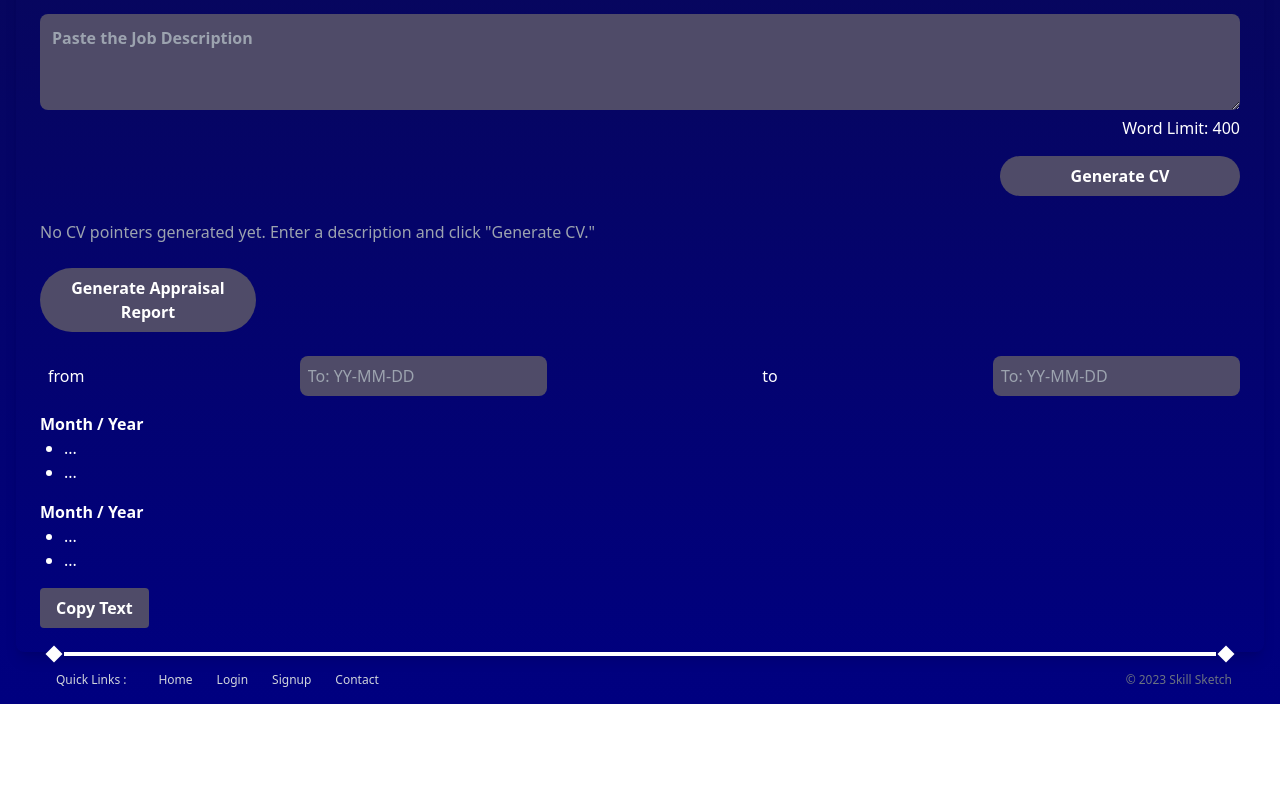
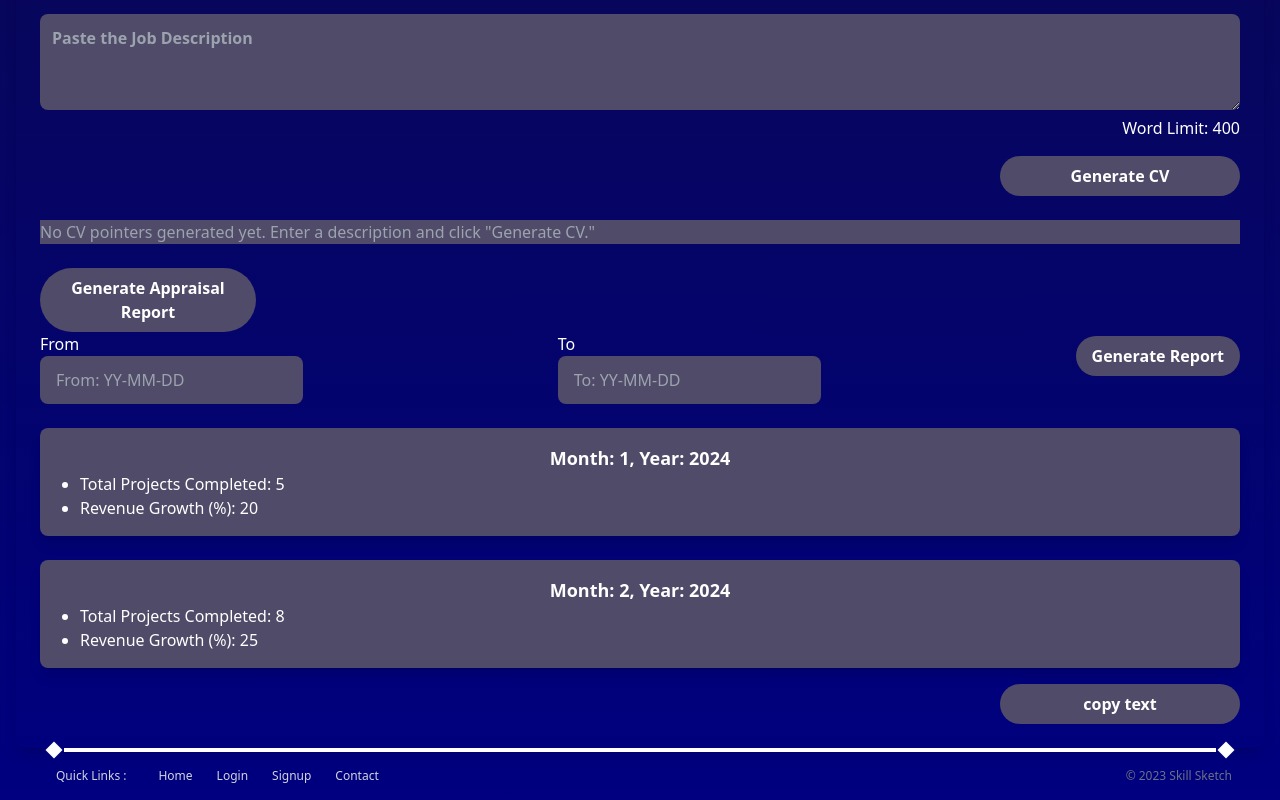
Before and after one commit to SyedShahab163/Chatbot_CVBuilde, a Next.js app: page /Detailpage in a window 1280 px wide. Shown: the part 1347-2147 px from the top of the page. Before the commit the page ends 2051 px from the top, so only its background shows below. Built offline with nearby package versions, Linux system fonts and the light colour scheme.

Commit message:
update detailpage

```diff
--- a/app/Detailpage/page.jsx
+++ b/app/Detailpage/page.jsx
@@ -128,7 +128,7 @@
   const [journalEntries, setJournalEntries] = useState([]);
   const [loading, setLoading] = useState(false);
   const [error, setError] = useState(false);
-
+  const [journalEntrie, setJournalEntrie] = useState([]);
   // Dummy Data (for fallback in case of API error)
   const dummyData = [
     {
@@ -311,30 +311,51 @@ const  datas =[
       // setError(true); // Show error if API fails
     }
   };
-  const handleappraisal = async () => {
-    setLoading(true);
-    setError(false);
+  const [startDate, setStartDate] = useState(""); // State for "From" input
+  const [endDate, setEndDate] = useState(""); // State for "To" input
+
+  // Initialize with hardcoded numerical data
+  const [appraisalData, setAppraisalData] = useState([
+    {
+      month: 1, // January
+      year: 2024,
+      details: [5, 20], // Numerical details: e.g., completed projects, revenue growth percentage
+    },
+    {
+      month: 2, // February
+      year: 2024,
+      details: [8, 25], // Numerical details
+    },
+  ]);
+
+  const [isLoading, setIsLoading] = useState(false); // Loading state
+  const [hasError, setHasError] = useState(false); // Error state
+
+  const handleAppraisal = async () => {
+    setIsLoading(true);
+    setHasError(false);
 
     try {
-      // API call
-      const response = await axios.get("https://chatbotcv-t5h0c8cj.b4a.run/generate_appraisal_report", {
-        params: {
-          keywords,
-          from_date: fromDate,
-          to_date: toDate,
+      const response = await axios.post(
+        "http://127.0.0.1:8000/generate_appraisal_report",
+        {
+          from_date: startDate,
+          to_date: endDate,
         },
-      });
+        {
+          headers: {
+            "Content-Type": "application/json",
+          },
+        }
+      );
 
-      // Update journal entries state
-      setJournalEntries(response.data || []);
+      // Update state with API response
+      setAppraisalData(response.data || []);
     } catch (err) {
       // console.error("API Error:", err);
-
-      // Use dummy data as fallback
-      setError(true);
-      setJournalEntries(dummyData);
+      setHasError(true);
     } finally {
-      setLoading(false);
+      setIsLoading(false);
     }
   };
 
@@ -579,76 +600,9 @@ const  datas =[
       </div>
     )}
   </div>
-
-
-
-
-
-{/*
-    {apiData.length > 0 && (
-
-      <div>
-        {apiData.map((entry, index) => (
-          <div key={index} className="p-4 rounded-lg mb-6">
-            <div className="flex items-center justify-between mb-4">
-              <span className="text-white" value={entry.date} onChange={(e) => set_b_date(e.target.value)}>Date: {entry.date} </span>
-
-              <input
-                type="text"
-                onChange={(e) => set_b_company_name(e.target.value)}
-                value={entry.company_name}
-                placeholder="Company Name"
-                className="w-1/3 px-3 py-2 bg-[#4F4B68] border border-gray-700 rounded-lg text-gray-300 focus:outline-none"
-                // readOnly
-              />
-              <input
-                type="text"
-                value={entry.keywords}
-
-                onChange={(e) => {
-                  set_b_keywords(e.target.value);
-                  console.log('Keywords:----------------------------------------kk-----', e.target.value);
-                }}
-                placeholder="Keyword"
-                className="w-1/3 px-3 py-2 bg-[#4F4B68]  border-gray-700 rounded-lg text-gray-300 focus:outline-none"
-                // readOnly
-              />
-            </div>
-            <div className="mb-4">
-              <textarea
-                rows="3"
-                onChange={(e) => set_b_detail_description(e.target.value)}
-
-                value={entry.detail_description}
-                placeholder="Detail Description"
-                className="w-full px-3 py-2 bg-[#4F4B68] border border-gray-700 rounded-lg text-gray-300 focus:outline-none"
-              ></textarea>
-            </div>
-
-            <div className="flex items-center justify-end space-x-4">
-              <button className="px-6 py-2  bg-[#4F4B68] rounded-lg hover: bg-[#4F4B68]">
-                Edit
-              </button>
-
-              <button className="px-6 py-2  bg-[#4F4B68] rounded-lg hover: bg-[#4F4B68]" onClick={BulkRecordhandle}
-
-              >
-                Record
-              </button>
-            </div>
-          </div>
-        ))}
-      </div>
-    )}
-
-    */}
       </div>
 
       </div>
-
-
-
-
       <div className=" item-left text-left w-full p-8 rounded-lg shadow-lg">
         <button
           onClick={fetchJournalEntries}
@@ -668,14 +622,14 @@ const  datas =[
           />
           <input
             type="text"
-            placeholder="From: DD/MM/YY"
+            placeholder="From: YY-MM-DD"
             value={fromDate}
             onChange={(e) => setFromDate(e.target.value)}
             className=" bg-[#4F4B68] text-white rounded-lg py-3 px-4 focus:outline-none w-full"
           />
           <input
             type="text"
-            placeholder="To: DD/MM/YY"
+            placeholder="To: YY-MM-DD"
             value={toDate}
             onChange={(e) => setToDate(e.target.value)}
             className=" bg-[#4F4B68] text-white rounded-lg py-3 px-4 focus:outline-none w-full"
@@ -751,60 +705,7 @@ const  datas =[
       <h1 className="  justify-left items-left text-xl text-center mt-2 font-bold py-2 bg-[#4F4B68]  rounded-full inline-block w-[12%]">
       Generate CV
           </h1>
-      {/* <textarea
 
-        className="w-full h-24 p-3 rounded-lg  bg-[#4F4B68] text-white  focus:outline-none font-bold mt-4"
-        placeholder="Paste the Job Description"
-
-        value={description}
-        onChange={(e) => setDescription(e.target.value)}
-      ></textarea> */}
-       {/* <p className="item-right text-right">Word Limit : 400</p>
-      {error && <p className="text-red-500 text-sm mt-2">Please ensure the description is under 400 characters.</p>}
-      <div className="flex items-center justify-end space-x-4">
-      <button
-        className=" bg-[#4F4B68] hover:bg-[#4F4B68] text-white font-bold py-2 px-4 rounded-full mt-4 w-[20%] item-end"
-        onClick={handleGenerateCvPointers}
-      >
-        Generate CV
-      </button> */}
-            {/* </div> */}
-            {/* {cvPointers.length === 0 ? (
-  <p>No CV pointers generated yet.</p>
-) : (
-  cvPointers.map((pointer, index) => (
-    <div key={index} className="mb-4">
-      <h3 className="font-semibold">Company name:</h3>
-      <ul className="list-disc pl-6">
-        <li>{result.pointer}</li>
-
-              </ul>
-    </div> */}
-
-  {/* ))
-
-)
- }   */}
-
-      {/* /* <div className="mt-6">
-
-        <div className="mt-2 text-white"> */}
-          {/* {cvPointers.length === 0 ? (
-            <p></p>
-          ) : (
-            cvPointers.map((pointer, index) => (
-              <div key={index} className="mb-4">
-                <h3 className="font-semibold">Company name:</h3>
-                <ul className="list-disc pl-6">
-                  <li>{pointer}</li>
-                  {/* Add more pointers if needed */}
-                {/* </ul>
-              </div>
-            ))
-          )} */}
-        {/* </div>
-      </div> */}
- {/* <div className="min-h-screen bg-[#4F4B68] mt-6 text-white p-6"> */}
   <textarea
     className="w-full h-24 p-3 rounded-lg bg-[#4F4B68]  text-white focus:outline-none font-bold mt-4"
     placeholder="Paste the Job Description"
@@ -821,7 +722,7 @@ const  datas =[
       Generate CV
     </button>
   </div>
-  <div className="mt-6">
+  <div className="mt-6 bg-[#4F4B68]">
     {cvPointers.length > 0 ? (
       cvPointers.map((company, index) => (
         <div key={index} className="mb-6">
@@ -842,44 +743,80 @@ const  datas =[
         Generate Appraisal Report
       </button>
 
-      <div className="mt-6">
-
-        <div className="flex items-center justify-between mt-2">
-        <span className="text-white px-2">from</span>
-
+ {/* <div className="p-6 bg-[#131120] min-h-screen text-white"> */}
+      {/* Date Range Input Section */}
+      <div className="flex items-center justify-between space-x-2 mb-6">
+        <div className="flex flex-col">
+          <span>From</span>
           <input
             type="text"
-            className="w-1/ bg-[#4F4B68] text-white rounded-lg p-2 focus:outline-none"
-               placeholder="To: YY-MM-DD "
+            placeholder="From: YY-MM-DD"
+            value={startDate}
+            onChange={(e) => setStartDate(e.target.value)}
+            className="bg-[#4F4B68] text-white rounded-lg py-3 px-4 focus:outline-none"
           />
-          <span className="text-white px-2">to</span>
+        </div>
+        <div className="flex flex-col">
+          <span>To</span>
           <input
             type="text"
-            className="w-1/ bg-[#4F4B68] text-white rounded-lg p-2 focus:outline-none"
-               placeholder="To: YY-MM-DD"
+            placeholder="To: YY-MM-DD"
+            value={endDate}
+            onChange={(e) => setEndDate(e.target.value)}
+            className="bg-[#4F4B68] text-white rounded-lg py-3 px-4 focus:outline-none"
           />
         </div>
+        <button
+        onClick={handleAppraisal}
+        className="bg-[#4F4B68] hover:bg-[#6B6584] text-white font-bold py-2 px-4 rounded-full mb-6"
+        disabled={isLoading}
+      >
+        {isLoading ? "Generating..." : "Generate Report"}
+      </button>
+      </div>
 
-        <div className="mt-4">
-          <div className="mb-4 text-white">
-            <h3 className="font-semibold">Month / Year</h3>
-            <ul className="list-disc pl-6">
-              <li>...</li>
-              <li>...</li>
-            </ul>
-          </div>
-          <div className="text-white">
-            <h3 className="font-semibold">Month / Year</h3>
-            <ul className="list-disc pl-6">
-              <li>...</li>
-              <li>...</li>
-            </ul>
-          </div>
+      {/* Generate Button */}
+
+
+      {/* Error Message */}
+      {hasError && (
+        <div className="text-red-500 font-semibold mb-4">
+          Failed to fetch data. Please try again.
         </div>
+      )}
+
+      {/* Journal Entries Section */}
+      <div className="space-y-6">
+        {appraisalData.length > 0 ? (
+          appraisalData.map((entry, index) => (
+            <div
+              key={index}
+              className="bg-[#4F4B68] p-4 rounded-lg shadow-lg mb-4"
+            >
+              <div className="text-center font-semibold text-lg">
+                Month: {entry.month}, Year: {entry.year}
+              </div>
+              <ul className="list-disc pl-6">
+                <li>Total Projects Completed: {entry.details[0]}</li>
+                <li>Revenue Growth (%): {entry.details[1]}</li>
+              </ul>
+            </div>
+          ))
+        ) : (
+          <div className="text-gray-400">No data available. Please generate a report.</div>
+        )}
       </div>
-      <button className="bg-[#4F4B68] hover:bg-[#4F4B68] text-white font-bold py-2 px-4 rounded mt-4 w-20% text-right item-right">
-        Copy Text
-      </button>
+    {/* </div> */}
+    {/* </div> */}
+
+    <div className="flex items-center justify-end space-x-4">
+    <button
+      className="bg-[#4F4B68] hover:bg-[#4F4B68] text-white font-bold py-2 px-4 rounded-full mt-4 w-[20%]"
+
+    >
+      copy text
+    </button>
+  </div>
     </div>
       <footer className="w-full">
         <div className="container mx-auto px-8 w-full">
--- a/app/com/page.jsx
+++ b/app/com/page.jsx
@@ -1,4 +1,4 @@
-// "use client"
+ "use client"
 // import { useState } from 'react';
 
 // const CVGenerator = () => {
@@ -89,3 +89,158 @@
 // };
 
 // export default CVGenerator;
+import React, { useState } from "react";
+import axios from "axios";
+
+const Page = () => {
+  const [fromDate, setFromDate] = useState(""); // State for "From" input
+  const [toDate, setToDate] = useState(""); // State for "To" input
+  const [journalEntries, setJournalEntries] = useState([]); // API response data
+  const [loading, setLoading] = useState(false); // Loading state
+  const [error, setError] = useState(false); // Error state
+
+  // const handleAppraisal = async () => {
+  //   setLoading(true);
+  //   setError(false);
+
+  //   try {
+  //     const response = await axios.post(
+  //       "https://chatbotcv-t5h0c8cj.b4a.run/generate_appraisal_report",
+  //       {
+  //         from_date: fromDate,
+  //         to_date: toDate,
+  //       },
+  //       {
+  //         headers: {
+  //           "Content-Type": "application/json",
+  //         },
+  //       }
+  //     );
+
+  //     // Update journal entries state with API response
+  //     setJournalEntries(response.data || []); // Handle empty response
+  //   } catch (err) {
+  //     console.error("API Error:", err);
+  //     setError(true);
+  //   } finally {
+  //     setLoading(false);
+  //   }
+  // };
+  const [startDate, setStartDate] = useState(""); // State for "From" input
+  const [endDate, setEndDate] = useState(""); // State for "To" input
+
+  // Initialize with hardcoded dummy data
+  const [appraisalData, setAppraisalData] = useState([
+    {
+      month: "January",
+      year: 2024,
+      details: ["Completed 5 projects", "Achieved 20% revenue growth"],
+    },
+    {
+      month: "February",
+      year: 2024,
+      details: ["Introduced new workflow", "Increased team efficiency by 10%"],
+    },
+  ]);
+
+  const [isLoading, setIsLoading] = useState(false); // Loading state
+  const [hasError, setHasError] = useState(false); // Error state
+
+  const handleAppraisal = async () => {
+    setIsLoading(true);
+    setHasError(false);
+
+    try {
+      const response = await axios.post(
+        "http://127.0.0.1:8000/generate_appraisal_report",
+        {
+          from_date: startDate,
+          to_date: endDate,
+        },
+        {
+          headers: {
+            "Content-Type": "application/json",
+          },
+        }
+      );
+
+      // Update state with API response
+      setAppraisalData(response.data || []);
+    } catch (err) {
+      console.error("API Error:", err);
+      setHasError(true);
+    } finally {
+      setIsLoading(false);
+    }
+  };
+  return (
+    <div className="p-6 bg-[#131120] min-h-screen text-white">
+      {/* Date Range Input Section */}
+      <div className="flex items-center justify-between space-x-2 mb-6">
+        <div className="flex flex-col">
+          <span>From</span>
+          <input
+            type="text"
+            placeholder="From: YY-MM-DD"
+            value={fromDate}
+            onChange={(e) => setFromDate(e.target.value)}
+            className="bg-[#4F4B68] text-white rounded-lg py-3 px-4 focus:outline-none"
+          />
+        </div>
+        <div className="flex flex-col">
+          <span>To</span>
+          <input
+            type="text"
+            placeholder="To: YY-MM-DD"
+            value={toDate}
+            onChange={(e) => setToDate(e.target.value)}
+            className="bg-[#4F4B68] text-white rounded-lg py-3 px-4 focus:outline-none"
+          />
+        </div>
+      </div>
+
+      {/* Generate Button */}
+      <button
+        onClick={handleAppraisal}
+        className="bg-[#4F4B68] hover:bg-[#6B6584] text-white font-bold py-2 px-4 rounded-full mb-6"
+        disabled={loading}
+      >
+        {loading ? "Generating..." : "Generate Report"}
+      </button>
+
+      {/* Error Message */}
+      {error && (
+        <div className="text-red-500 font-semibold mb-4">
+          Failed to fetch data. Please try again.
+        </div>
+      )}
+
+      {/* Journal Entries Section */}
+      <div className="space-y-6">
+        {journalEntries.length > 0 ? (
+          journalEntries.map((entry, index) => (
+            <div
+              key={index}
+              className="bg-[#4F4B68] p-4 rounded-lg shadow-lg mb-4"
+            >
+              <div className="text-center font-semibold text-lg">
+                {entry.month} / {entry.year}
+              </div>
+              <ul className="list-disc pl-6">
+                {entry.details.map((detail, idx) => (
+                  <li key={idx} className="text-sm">
+                    {detail}
+                  </li>
+                ))}
+              </ul>
+            </div>
+          ))
+        ) : (
+          <div className="text-gray-400">No data available. Please generate a report.</div>
+        )}
+      </div>
+    </div>
+  );
+};
+
+export default Page;
```
